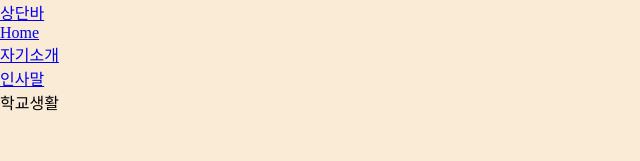
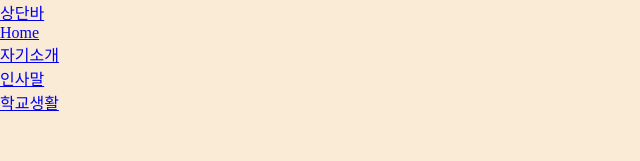
Before and after one commit to yujinudud/yujinudud.github.io, a plain HTML site: page index.html in a window 1280 px wide. Shown: the top 161 px of the page, 0-640 px from the left. Drawn offline with Linux system fonts and the light colour scheme.

Commit message:
Update index.html

```diff
--- a/index.html
+++ b/index.html
@@ -44,7 +44,7 @@
             <li class = "active"><a href="#">Home</a></li>
             <li><a href="#">자기소개</a></li>
             <li><a href="#">인사말</a></li>
-            <li><a href="#"></a>학교생활</li>
+            <li><a href="#">학교생활</a></li>
         </ul>
     </div>
 </nav>
```
